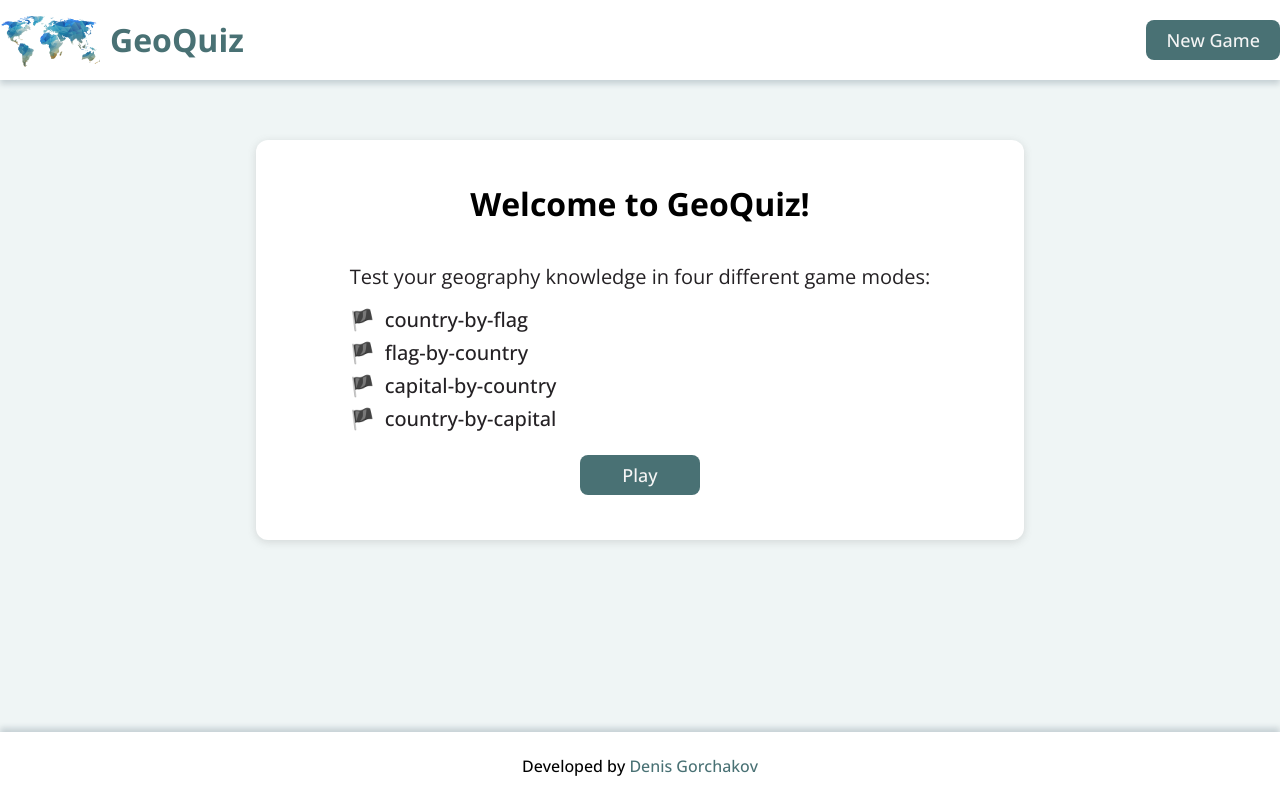
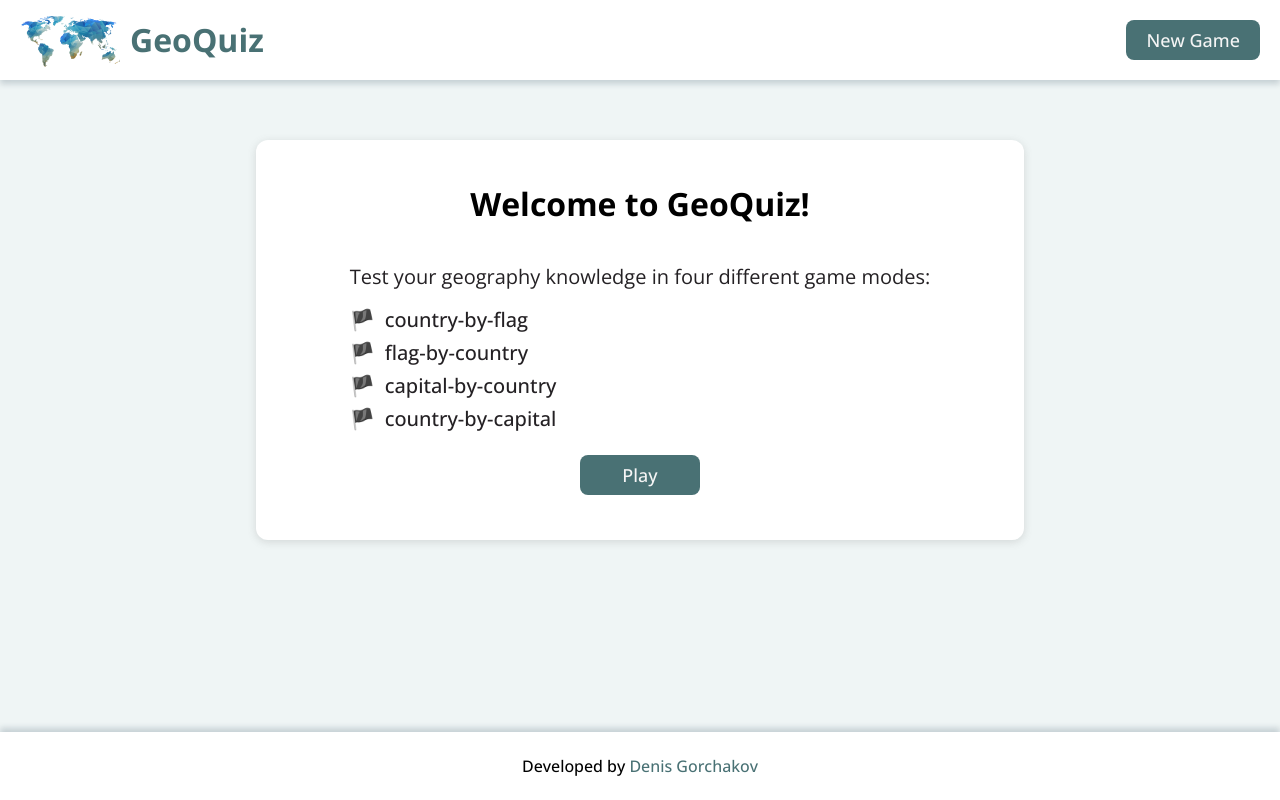
Before and after one commit to Qusz/geo-quiz, a Vue app: page / in a window 1280 px wide. Built offline with nearby package versions, Linux system fonts and the light colour scheme.

Commit message:
add imports

```diff
--- a/src/assets/scss/main.scss
+++ b/src/assets/scss/main.scss
@@ -1 +1,2 @@
-@import './base/generic';
+@import 'base/generic';
+@import 'base/container';
```
